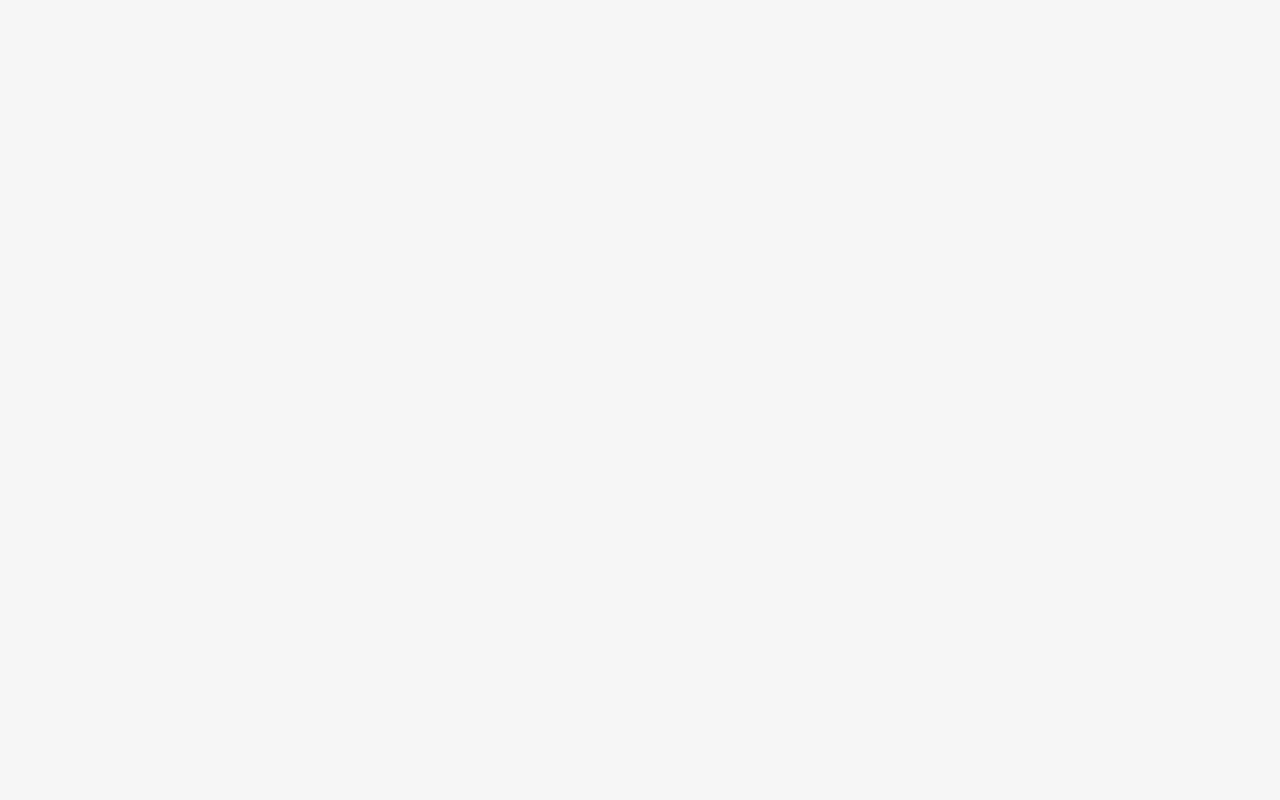
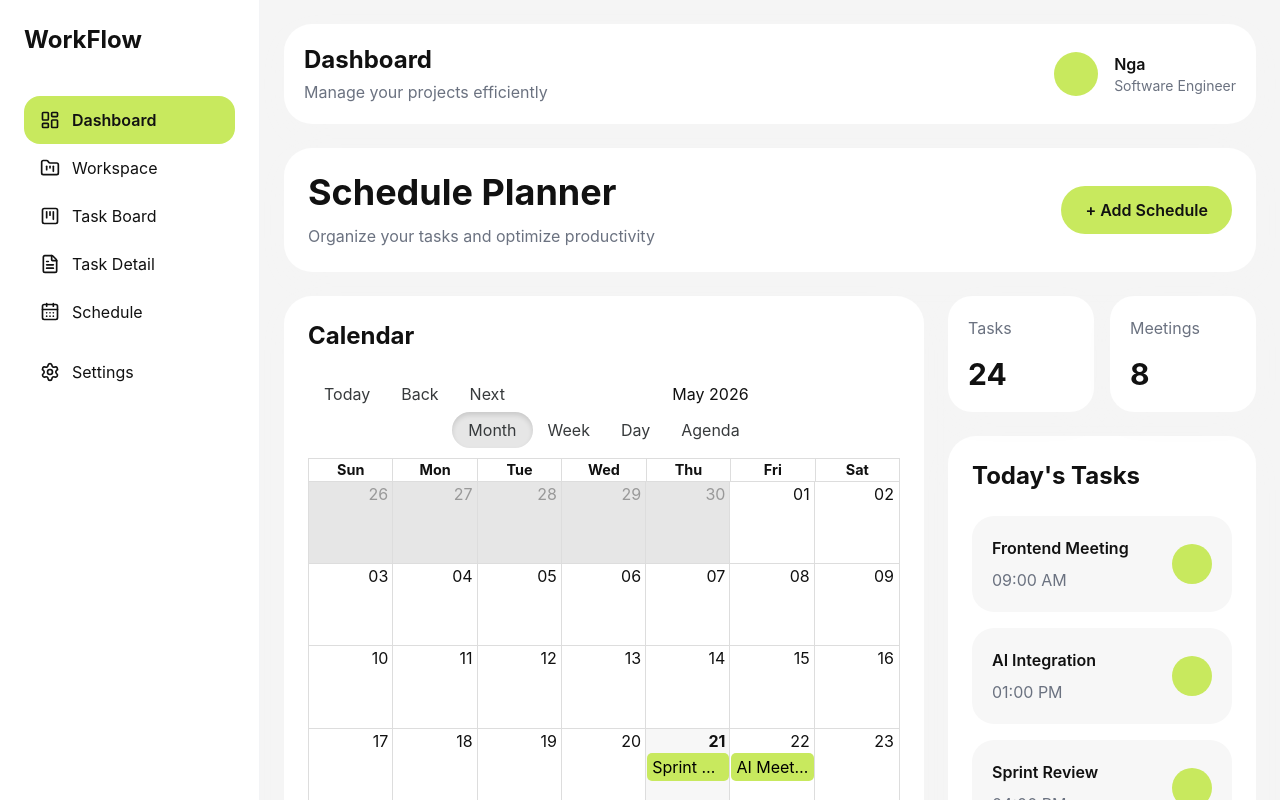
Before and after one commit to nga4704/task-management-ai, a React (Vite) app in the folder frontend/: page /schedule in a window 1280 px wide. Before the commit this address had no page. Shown: the top 800 px of the page. Built offline with nearby package versions, Linux system fonts and the light colour scheme.

Commit message:
feat: schedule core ui

```diff
--- a/frontend/package.json
+++ b/frontend/package.json
@@ -24,6 +24,7 @@
     "@eslint/js": "^10.0.1",
     "@types/node": "^24.12.3",
     "@types/react": "^19.2.14",
+    "@types/react-big-calendar": "^1.16.3",
     "@types/react-dom": "^19.2.3",
     "@vitejs/plugin-react": "^6.0.1",
     "autoprefixer": "^10.5.0",
--- a/frontend/src/components/layout/Sidebar.tsx
+++ b/frontend/src/components/layout/Sidebar.tsx
@@ -1,10 +1,10 @@
 import {
   LayoutDashboard,
   FolderKanban,
-  Calendar,
   Settings,
   KanbanSquare,
-  FileText
+  FileText,
+  CalendarDays
 } from "lucide-react";
 import { Link } from "react-router-dom";
 
@@ -49,10 +49,12 @@ function Sidebar() {
             title="Task Detail"
           />
         </Link>
-        <SidebarItem
-          icon={<Calendar size={20} />}
-          title="Schedule"
-        />
+        <Link to="/schedule">
+          <SidebarItem
+            icon={<CalendarDays size={20} />}
+            title="Schedule"
+          />
+        </Link>
 
         <SidebarItem
           icon={<Settings size={20} />}
--- /dev/null
+++ b/frontend/src/components/schedule/AISuggestionCard.tsx
@@ -0,0 +1,27 @@
+type AISuggestionCardProps = {
+  suggestion: string;
+};
+
+function AISuggestionCard({
+  suggestion,
+}: AISuggestionCardProps) {
+  return (
+    <div
+      className="
+        bg-primary
+        rounded-[24px]
+        p-5
+      "
+    >
+      <h3 className="font-bold text-lg">
+        AI Suggestion
+      </h3>
+
+      <p className="mt-4 leading-relaxed">
+        {suggestion}
+      </p>
+    </div>
+  );
+}
+
+export default AISuggestionCard;
--- /dev/null
+++ b/frontend/src/components/schedule/CalendarSection.tsx
@@ -0,0 +1,69 @@
+import {
+  Calendar,
+  dateFnsLocalizer,
+} from "react-big-calendar";
+
+import "react-big-calendar/lib/css/react-big-calendar.css";
+
+import {
+  format,
+  parse,
+  startOfWeek,
+  getDay,
+} from "date-fns";
+
+import {enUS} from "date-fns/locale/en-US";
+
+const locales = {
+  "en-US": enUS,
+};
+
+const localizer = dateFnsLocalizer({
+  format,
+  parse,
+  startOfWeek,
+  getDay,
+  locales,
+});
+
+const events = [
+  {
+    title: "Sprint Planning",
+    start: new Date(2026, 4, 21, 10, 0),
+    end: new Date(2026, 4, 21, 11, 0),
+  },
+
+  {
+    title: "AI Meeting",
+    start: new Date(2026, 4, 22, 14, 0),
+    end: new Date(2026, 4, 22, 15, 0),
+  },
+];
+
+function CalendarSection() {
+  return (
+    <div
+      className="
+        bg-white
+        rounded-[28px]
+        p-6
+        shadow-soft
+      "
+    >
+      <h2 className="text-2xl font-bold mb-6">
+        Calendar
+      </h2>
+
+      <div className="h-[600px]">
+        <Calendar
+          localizer={localizer}
+          events={events}
+          startAccessor="start"
+          endAccessor="end"
+        />
+      </div>
+    </div>
+  );
+}
+
+export default CalendarSection;
--- /dev/null
+++ b/frontend/src/components/schedule/DailyTaskCard.tsx
@@ -0,0 +1,43 @@
+type DailyTaskCardProps = {
+  title: string;
+  time: string;
+};
+
+function DailyTaskCard({
+  title,
+  time,
+}: DailyTaskCardProps) {
+  return (
+    <div
+      className="
+        bg-[#F7F7F7]
+        rounded-[22px]
+        p-5
+        flex
+        justify-between
+        items-center
+      "
+    >
+      <div>
+        <h4 className="font-semibold">
+          {title}
+        </h4>
+
+        <p className="text-gray-500 mt-2">
+          {time}
+        </p>
+      </div>
+
+      <div
+        className="
+          w-10
+          h-10
+          rounded-full
+          bg-primary
+        "
+      />
+    </div>
+  );
+}
+
+export default DailyTaskCard;
--- /dev/null
+++ b/frontend/src/components/schedule/ProductivityChart.tsx
@@ -0,0 +1,54 @@
+import {
+  LineChart,
+  Line,
+  XAxis,
+  Tooltip,
+  ResponsiveContainer,
+} from "recharts";
+
+const data = [
+  { day: "Mon", productivity: 60 },
+  { day: "Tue", productivity: 75 },
+  { day: "Wed", productivity: 90 },
+  { day: "Thu", productivity: 70 },
+  { day: "Fri", productivity: 95 },
+];
+
+function ProductivityChart() {
+  return (
+    <div
+      className="
+        bg-white
+        rounded-[28px]
+        p-6
+        shadow-soft
+      "
+    >
+      <h2 className="text-2xl font-bold mb-6">
+        Productivity Analytics
+      </h2>
+
+      <div className="h-[300px]">
+        <ResponsiveContainer
+          width="100%"
+          height="100%"
+        >
+          <LineChart data={data}>
+            <XAxis dataKey="day" />
+
+            <Tooltip />
+
+            <Line
+              type="monotone"
+              dataKey="productivity"
+              stroke="#7C4DFF"
+              strokeWidth={4}
+            />
+          </LineChart>
+        </ResponsiveContainer>
+      </div>
+    </div>
+  );
+}
+
+export default ProductivityChart;
--- /dev/null
+++ b/frontend/src/components/schedule/ScheduleHeader.tsx
@@ -0,0 +1,42 @@
+function ScheduleHeader() {
+  return (
+    <div
+      className="
+        bg-white
+        rounded-[28px]
+        p-6
+        shadow-soft
+        flex
+        flex-col
+        lg:flex-row
+        lg:items-center
+        lg:justify-between
+        gap-6
+      "
+    >
+      <div>
+        <h1 className="text-4xl font-bold">
+          Schedule Planner
+        </h1>
+
+        <p className="text-gray-500 mt-3">
+          Organize your tasks and optimize productivity
+        </p>
+      </div>
+
+      <button
+        className="
+          bg-primary
+          px-6
+          py-3
+          rounded-full
+          font-semibold
+        "
+      >
+        + Add Schedule
+      </button>
+    </div>
+  );
+}
+
+export default ScheduleHeader;
--- /dev/null
+++ b/frontend/src/components/schedule/WorkloadCard.tsx
@@ -0,0 +1,30 @@
+type WorkloadCardProps = {
+  title: string;
+  value: string;
+};
+
+function WorkloadCard({
+  title,
+  value,
+}: WorkloadCardProps) {
+  return (
+    <div
+      className="
+        bg-white
+        rounded-[24px]
+        p-5
+        shadow-soft
+      "
+    >
+      <p className="text-gray-500">
+        {title}
+      </p>
+
+      <h2 className="text-3xl font-bold mt-4">
+        {value}
+      </h2>
+    </div>
+  );
+}
+
+export default WorkloadCard;
--- a/frontend/src/index.css
+++ b/frontend/src/index.css
@@ -16,3 +16,23 @@ body {
   background: #d9d9d9;
   border-radius: 999px;
 }
+
+.rbc-calendar {
+  border: none !important;
+}
+
+.rbc-toolbar button {
+  border: none !important;
+  border-radius: 999px !important;
+  padding: 8px 16px !important;
+}
+
+.rbc-event {
+  background: #c8e95e !important;
+  border: none !important;
+  color: black !important;
+}
+
+.rbc-today {
+  background: #f7f7f7 !important;
+}
--- /dev/null
+++ b/frontend/src/pages/schedule/SchedulePage.tsx
@@ -0,0 +1,91 @@
+import MainLayout from "../../layouts/MainLayout";
+
+import ScheduleHeader from "../../components/schedule/ScheduleHeader";
+import CalendarSection from "../../components/schedule/CalendarSection";
+import DailyTaskCard from "../../components/schedule/DailyTaskCard";
+import AISuggestionCard from "../../components/schedule/AISuggestionCard";
+import WorkloadCard from "../../components/schedule/WorkloadCard";
+import ProductivityChart from "../../components/schedule/ProductivityChart";
+
+function SchedulePage() {
+  return (
+    <MainLayout>
+      <div className="space-y-6">
+
+        <ScheduleHeader />
+
+        <div className="grid grid-cols-12 gap-6">
+
+          {/* Left */}
+          <div className="col-span-12 xl:col-span-8">
+            <CalendarSection />
+          </div>
+
+          {/* Right */}
+          <div className="col-span-12 xl:col-span-4 space-y-6">
+
+            {/* Workload */}
+            <div className="grid grid-cols-2 gap-4">
+              <WorkloadCard
+                title="Tasks"
+                value="24"
+              />
+
+              <WorkloadCard
+                title="Meetings"
+                value="8"
+              />
+            </div>
+
+            {/* Daily Tasks */}
+            <div
+              className="
+                bg-white
+                rounded-[28px]
+                p-6
+                shadow-soft
+              "
+            >
+              <h2 className="text-2xl font-bold">
+                Today's Tasks
+              </h2>
+
+              <div className="mt-6 space-y-4">
+                <DailyTaskCard
+                  title="Frontend Meeting"
+                  time="09:00 AM"
+                />
+
+                <DailyTaskCard
+                  title="AI Integration"
+                  time="01:00 PM"
+                />
+
+                <DailyTaskCard
+                  title="Sprint Review"
+                  time="04:00 PM"
+                />
+              </div>
+            </div>
+
+            {/* AI Suggestions */}
+            <AISuggestionCard
+              suggestion="
+              Your productivity is highest between
+              9 AM and 12 PM. Schedule complex tasks
+              during this period.
+              "
+            />
+
+          </div>
+
+        </div>
+
+        <ProductivityChart />
+
+      </div>
+    </MainLayout>
+  );
+}
+
+export default SchedulePage;
--- a/frontend/src/routes/AppRoutes.tsx
+++ b/frontend/src/routes/AppRoutes.tsx
@@ -6,6 +6,7 @@ import DashboardPage from "../pages/dashboard/DashboardPage";
 import WorkspacePage from "../pages/workspace/WorkspacePage";
 import TaskBoardPage from "../pages/task-board/TaskBoardPage";
 import TaskDetailPage from "../pages/task-detail/TaskDetailPage";
+import SchedulePage from "../pages/schedule/SchedulePage";
 
 function AppRoutes() {
   return (
@@ -24,6 +25,8 @@ function AppRoutes() {
 
       <Route path="/task-detail" element={<TaskDetailPage />} />
 
+      <Route path="/schedule" element={<SchedulePage />} />
+
     </Routes>
 
   );
```
Also changed, not shown: 1 other file (tests, documents, lock files or other folders).
